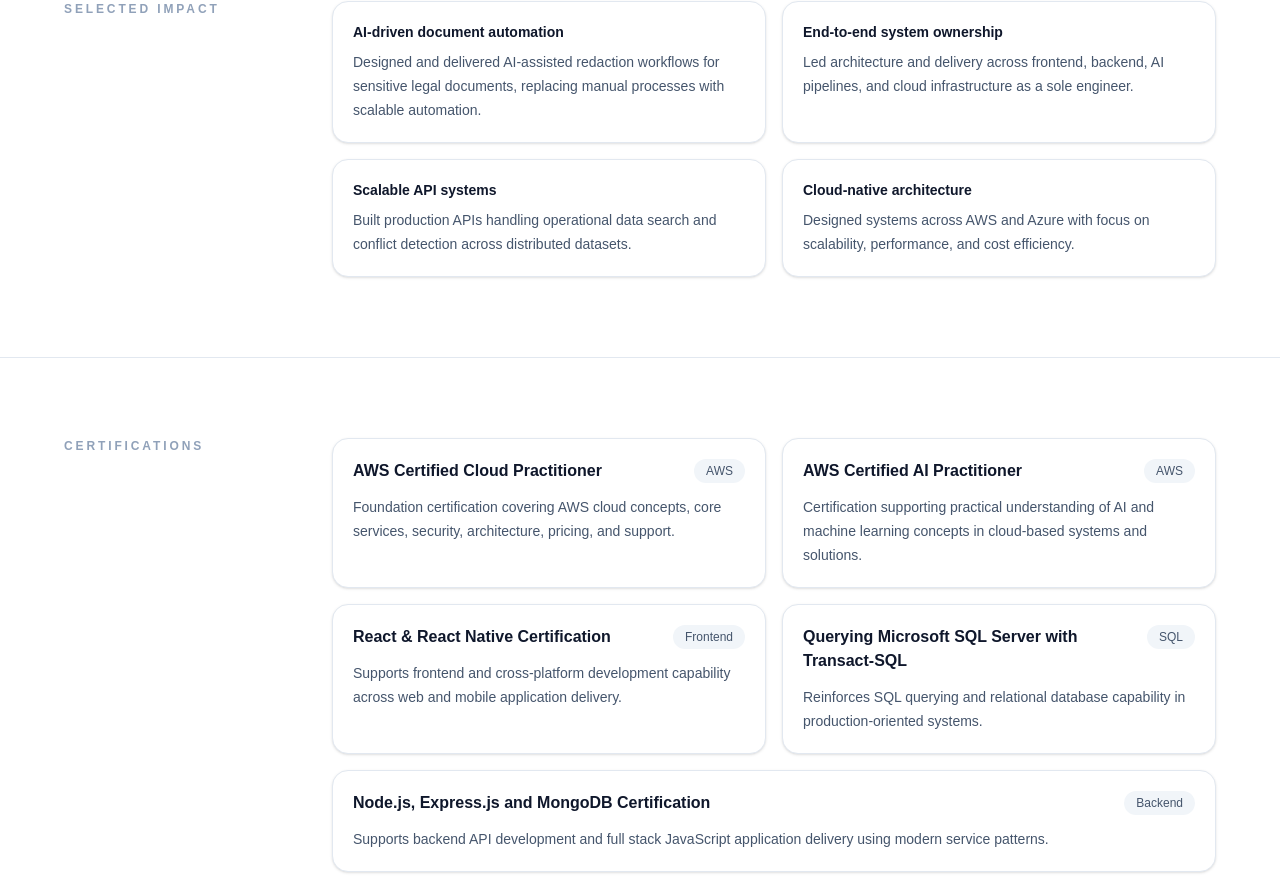
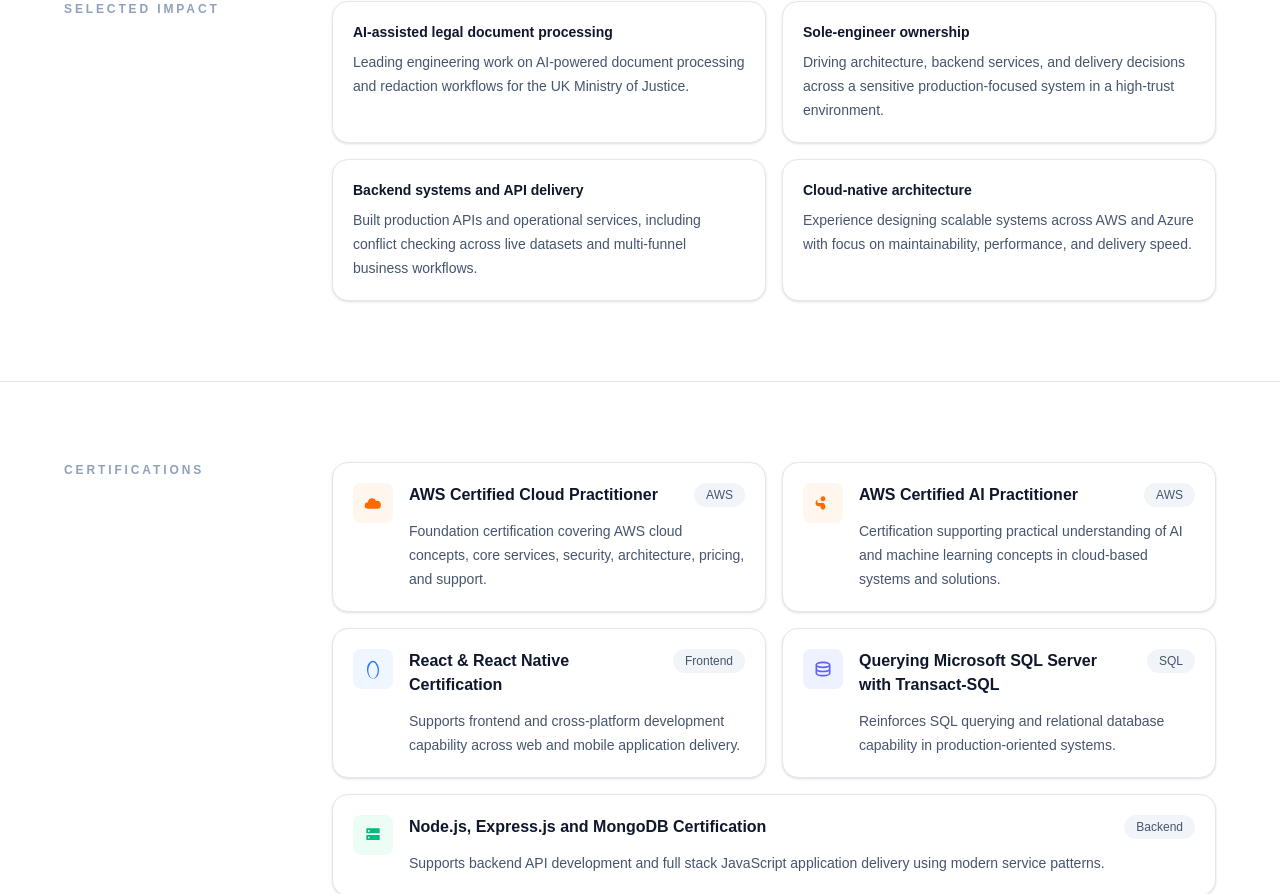
Before and after one commit to Elbeera/hothyfa-cv, a Next.js app: page / in a window 1280 px wide. Shown: the part 1236-2130 px from the top of the page. Built offline with nearby package versions, Linux system fonts and the light colour scheme.

Commit message:
Update certification icone, featured projects, menu button

```diff
--- a/src/app/page.tsx
+++ b/src/app/page.tsx
@@ -29,31 +29,28 @@ export default function Home() {
         <div className="grid gap-4 sm:grid-cols-2">
           <div className="rounded-2xl border border-slate-200 bg-white p-5 shadow-sm">
             <p className="text-sm font-semibold text-slate-900">
-              AI-driven document automation
+              AI-assisted legal document processing
             </p>
             <p className="mt-2 text-sm leading-6 text-slate-600">
-              Designed and delivered AI-assisted redaction workflows for sensitive
-              legal documents, replacing manual processes with scalable automation.
+              Leading engineering work on AI-powered document processing and redaction workflows for the UK Ministry of Justice.
             </p>
           </div>
 
           <div className="rounded-2xl border border-slate-200 bg-white p-5 shadow-sm">
             <p className="text-sm font-semibold text-slate-900">
-              End-to-end system ownership
+              Sole-engineer ownership
             </p>
             <p className="mt-2 text-sm leading-6 text-slate-600">
-              Led architecture and delivery across frontend, backend, AI pipelines,
-              and cloud infrastructure as a sole engineer.
+              Driving architecture, backend services, and delivery decisions across a sensitive production-focused system in a high-trust environment.
             </p>
           </div>
 
           <div className="rounded-2xl border border-slate-200 bg-white p-5 shadow-sm">
             <p className="text-sm font-semibold text-slate-900">
-              Scalable API systems
+              Backend systems and API delivery
             </p>
             <p className="mt-2 text-sm leading-6 text-slate-600">
-              Built production APIs handling operational data search and conflict
-              detection across distributed datasets.
+              Built production APIs and operational services, including conflict checking across live datasets and multi-funnel business workflows.
             </p>
           </div>
 
@@ -62,8 +59,7 @@ export default function Home() {
               Cloud-native architecture
             </p>
             <p className="mt-2 text-sm leading-6 text-slate-600">
-              Designed systems across AWS and Azure with focus on scalability,
-              performance, and cost efficiency.
+              Experience designing scalable systems across AWS and Azure with focus on maintainability, performance, and delivery speed.
             </p>
           </div>
         </div>
@@ -72,6 +68,22 @@ export default function Home() {
       <Section id="certifications" title="Certifications">
         <div className="grid gap-4 sm:grid-cols-2">
           <div className="rounded-2xl border border-slate-200 bg-white p-5 shadow-sm transition hover:shadow-md">
+            <div className="flex items-start gap-4">
+
+              {/* Icon */}
+              <div className="flex h-10 w-10 items-center justify-center rounded-lg bg-orange-50">
+                <svg
+                  viewBox="0 0 24 24"
+                  fill="currentColor"
+                  className="h-5 w-5 text-orange-500"
+                >
+                  {/* cloud icon */}
+                  <path d="M6 19a4 4 0 0 1 0-8 5 5 0 0 1 9.7-1.5A3.5 3.5 0 1 1 17.5 19H6Z" />
+                </svg>
+              </div>
+
+              {/* Content */}
+              <div className="flex-1">
                 <div className="flex items-start justify-between gap-4">
                   <h3 className="text-base font-semibold text-slate-900">
                     AWS Certified Cloud Practitioner
@@ -80,13 +92,33 @@ export default function Home() {
                     AWS
                   </span>
                 </div>
+
                 <p className="mt-3 text-sm leading-6 text-slate-600">
                   Foundation certification covering AWS cloud concepts, core services,
                   security, architecture, pricing, and support.
                 </p>
               </div>
 
+            </div>
+          </div>
+
           <div className="rounded-2xl border border-slate-200 bg-white p-5 shadow-sm transition hover:shadow-md">
+            <div className="flex items-start gap-4">
+
+              {/* Icon */}
+              <div className="flex h-10 w-10 items-center justify-center rounded-lg bg-orange-50">
+                <svg
+                  viewBox="0 0 24 24"
+                  fill="currentColor"
+                  className="h-5 w-5 text-orange-500"
+                >
+                  {/* AI / nodes icon */}
+                  <path d="M12 4a3 3 0 1 1-2.83 4H7a2 2 0 1 0 0 4h2.17A3 3 0 1 1 12 20a3 3 0 0 1-2.83-4H7a4 4 0 1 1 0-8h2.17A3 3 0 0 1 12 4Z" />
+                </svg>
+              </div>
+
+              {/* Content */}
+              <div className="flex-1">
                 <div className="flex items-start justify-between gap-4">
                   <h3 className="text-base font-semibold text-slate-900">
                     AWS Certified AI Practitioner
@@ -95,13 +127,33 @@ export default function Home() {
                     AWS
                   </span>
                 </div>
+
                 <p className="mt-3 text-sm leading-6 text-slate-600">
                   Certification supporting practical understanding of AI and machine
                   learning concepts in cloud-based systems and solutions.
                 </p>
               </div>
 
+            </div>
+          </div>
+
           <div className="rounded-2xl border border-slate-200 bg-white p-5 shadow-sm transition hover:shadow-md">
+            <div className="flex items-start gap-4">
+
+              {/* Icon */}
+              <div className="flex h-10 w-10 items-center justify-center rounded-lg bg-blue-50">
+                <svg
+                  viewBox="0 0 24 24"
+                  fill="currentColor"
+                  className="h-5 w-5 text-blue-500"
+                >
+                  {/* atom icon */}
+                  <path d="M12 2c2.5 0 4.8 2.3 6.2 5.9 1.4 3.6 1.4 7.6 0 11.2C16.8 21.7 14.5 24 12 24s-4.8-2.3-6.2-5.9c-1.4-3.6-1.4-7.6 0-11.2C7.2 4.3 9.5 2 12 2Zm0 2c-1.7 0-3.5 1.9-4.7 5-1.2 3.1-1.2 6.5 0 9.6 1.2 3.1 3 5 4.7 5s3.5-1.9 4.7-5c1.2-3.1 1.2-6.5 0-9.6C15.5 5.9 13.7 4 12 4Z" />
+                </svg>
+              </div>
+
+              {/* Content */}
+              <div className="flex-1">
                 <div className="flex items-start justify-between gap-4">
                   <h3 className="text-base font-semibold text-slate-900">
                     React & React Native Certification
@@ -110,13 +162,33 @@ export default function Home() {
                     Frontend
                   </span>
                 </div>
+
                 <p className="mt-3 text-sm leading-6 text-slate-600">
                   Supports frontend and cross-platform development capability across web
                   and mobile application delivery.
                 </p>
               </div>
 
+            </div>
+          </div>
+
           <div className="rounded-2xl border border-slate-200 bg-white p-5 shadow-sm transition hover:shadow-md">
+            <div className="flex items-start gap-4">
+
+              {/* Icon */}
+              <div className="flex h-10 w-10 items-center justify-center rounded-lg bg-indigo-50">
+                <svg
+                  viewBox="0 0 24 24"
+                  fill="currentColor"
+                  className="h-5 w-5 text-indigo-500"
+                >
+                  {/* database icon */}
+                  <path d="M12 3C7 3 3 4.8 3 7v10c0 2.2 4 4 9 4s9-1.8 9-4V7c0-2.2-4-4-9-4Zm0 2c4.4 0 7 .9 7 2s-2.6 2-7 2-7-.9-7-2 2.6-2 7-2Zm0 6c4.4 0 7-.9 7-2v3c0 1.1-2.6 2-7 2s-7-.9-7-2V9c0 1.1 2.6 2 7 2Zm0 5c4.4 0 7-.9 7-2v3c0 1.1-2.6 2-7 2s-7-.9-7-2v-3c0 1.1 2.6 2 7 2Z" />
+                </svg>
+              </div>
+
+              {/* Content */}
+              <div className="flex-1">
                 <div className="flex items-start justify-between gap-4">
                   <h3 className="text-base font-semibold text-slate-900">
                     Querying Microsoft SQL Server with Transact-SQL
@@ -125,13 +197,33 @@ export default function Home() {
                     SQL
                   </span>
                 </div>
+
                 <p className="mt-3 text-sm leading-6 text-slate-600">
                   Reinforces SQL querying and relational database capability in
                   production-oriented systems.
                 </p>
               </div>
 
+            </div>
+          </div>
+
           <div className="rounded-2xl border border-slate-200 bg-white p-5 shadow-sm transition hover:shadow-md sm:col-span-2">
+            <div className="flex items-start gap-4">
+
+              {/* Icon */}
+              <div className="flex h-10 w-10 items-center justify-center rounded-lg bg-emerald-50">
+                <svg
+                  viewBox="0 0 24 24"
+                  fill="currentColor"
+                  className="h-5 w-5 text-emerald-500"
+                >
+                  {/* server / backend icon */}
+                  <path d="M4 4h16v6H4V4Zm0 8h16v6H4v-6Zm2-6v2h2V6H6Zm0 8v2h2v-2H6Z" />
+                </svg>
+              </div>
+
+              {/* Content */}
+              <div className="flex-1">
                 <div className="flex items-start justify-between gap-4">
                   <h3 className="text-base font-semibold text-slate-900">
                     Node.js, Express.js and MongoDB Certification
@@ -140,10 +232,14 @@ export default function Home() {
                     Backend
                   </span>
                 </div>
+
                 <p className="mt-3 text-sm leading-6 text-slate-600">
                   Supports backend API development and full stack JavaScript application
                   delivery using modern service patterns.
                 </p>
+              </div>
+
+            </div>
           </div>
         </div>
       </Section>
@@ -332,26 +428,67 @@ export default function Home() {
 
       <Section id="projects" title="Featured Projects">
         <div className="grid gap-5">
-          <div className="rounded-2xl border border-slate-200 p-6">
+          <div className="rounded-2xl border border-slate-200 bg-white p-6 shadow-sm transition hover:shadow-md">
+            <div className="flex items-start gap-4">
+              <div className="flex h-10 w-10 items-center justify-center rounded-lg bg-slate-100">
+                <svg
+                  viewBox="0 0 24 24"
+                  fill="currentColor"
+                  className="h-5 w-5 text-slate-700"
+                >
+                  <path d="M7 3h7l5 5v11a2 2 0 0 1-2 2H7a2 2 0 0 1-2-2V5a2 2 0 0 1 2-2Zm6 1.5V9h4.5" />
+                </svg>
+              </div>
+
+              <div className="flex-1">
+                <div className="flex items-start justify-between gap-4">
                   <h3 className="text-lg font-semibold text-slate-900">
                     Justice Redact
                   </h3>
-            <p className="mt-3 max-w-3xl text-base leading-7 text-slate-700">
-              AI-assisted SAR redaction workflow exploring document ingestion,
-              entity identification, review flows, manual control, and export
-              support for sensitive operational use cases.
+                  <span className="rounded-full bg-slate-100 px-3 py-1 text-xs font-medium text-slate-600">
+                    AI Workflow
+                  </span>
+                </div>
+
+                <p className="mt-3 text-base leading-7 text-slate-700">
+                  AI-assisted SAR redaction platform for sensitive legal document
+                  workflows, covering ingestion, entity detection, review tooling,
+                  manual control, and export support in a high-trust environment.
                 </p>
               </div>
+            </div>
+          </div>
 
-          <div className="rounded-2xl border border-slate-200 p-6">
+          <div className="rounded-2xl border border-slate-200 bg-white p-6 shadow-sm transition hover:shadow-md">
+            <div className="flex items-start gap-4">
+              <div className="flex h-10 w-10 items-center justify-center rounded-lg bg-emerald-50">
+                <svg
+                  viewBox="0 0 24 24"
+                  fill="currentColor"
+                  className="h-5 w-5 text-emerald-600"
+                >
+                  <path d="M6 3h9l3 3v13a2 2 0 0 1-2 2H6a2 2 0 0 1-2-2V5a2 2 0 0 1 2-2Zm8 1.5V7h2.5M8 11h8v2H8v-2Zm0 4h8v2H8v-2Z" />
+                </svg>
+              </div>
+
+              <div className="flex-1">
+                <div className="flex items-start justify-between gap-4">
                   <h3 className="text-lg font-semibold text-slate-900">
-              Conflict Checker REST API
+                    ClaimsGate Document Engine
                   </h3>
-            <p className="mt-3 max-w-3xl text-base leading-7 text-slate-700">
-              Backend service built to identify potential conflicts by searching
-              operational data across multiple funnels, designed for practical
-              internal use and dependable API behaviour.
+                  <span className="rounded-full bg-slate-100 px-3 py-1 text-xs font-medium text-slate-600">
+                    Cost Saving
+                  </span>
+                </div>
+
+                <p className="mt-3 text-base leading-7 text-slate-700">
+                  Internal document conversion service built to transform Word
+                  documents into PDF at scale, running as a PM2-managed process on an
+                  Azure virtual machine and helping reduce Adobe-related costs by up
+                  to £15,000 per month.
                 </p>
+              </div>
+            </div>
           </div>
         </div>
       </Section>
--- a/src/components/Hero.tsx
+++ b/src/components/Hero.tsx
@@ -47,9 +47,7 @@ export default function Hero() {
                             transition={{ delay: 0.2 }}
                             className="mt-4 text-base leading-7 text-slate-600 sm:text-lg"
                         >
-                            Currently leading AI-powered document processing work for the UK Ministry of
-                            Justice, specialising in production-grade AI workflows, cloud-native systems,
-                            and high-trust software delivery.
+                            Currently leading AI-powered document processing work for the UK Ministry of Justice, specialising in production-grade AI workflows, cloud-native systems, and high-trust software delivery.
                         </motion.p>
 
                         {/* Primary buttons */}
```
Also changed, not shown: src/components/Navbar.tsx (+6 -1 lines). Lines whose indentation alone changed are shown as unchanged.
